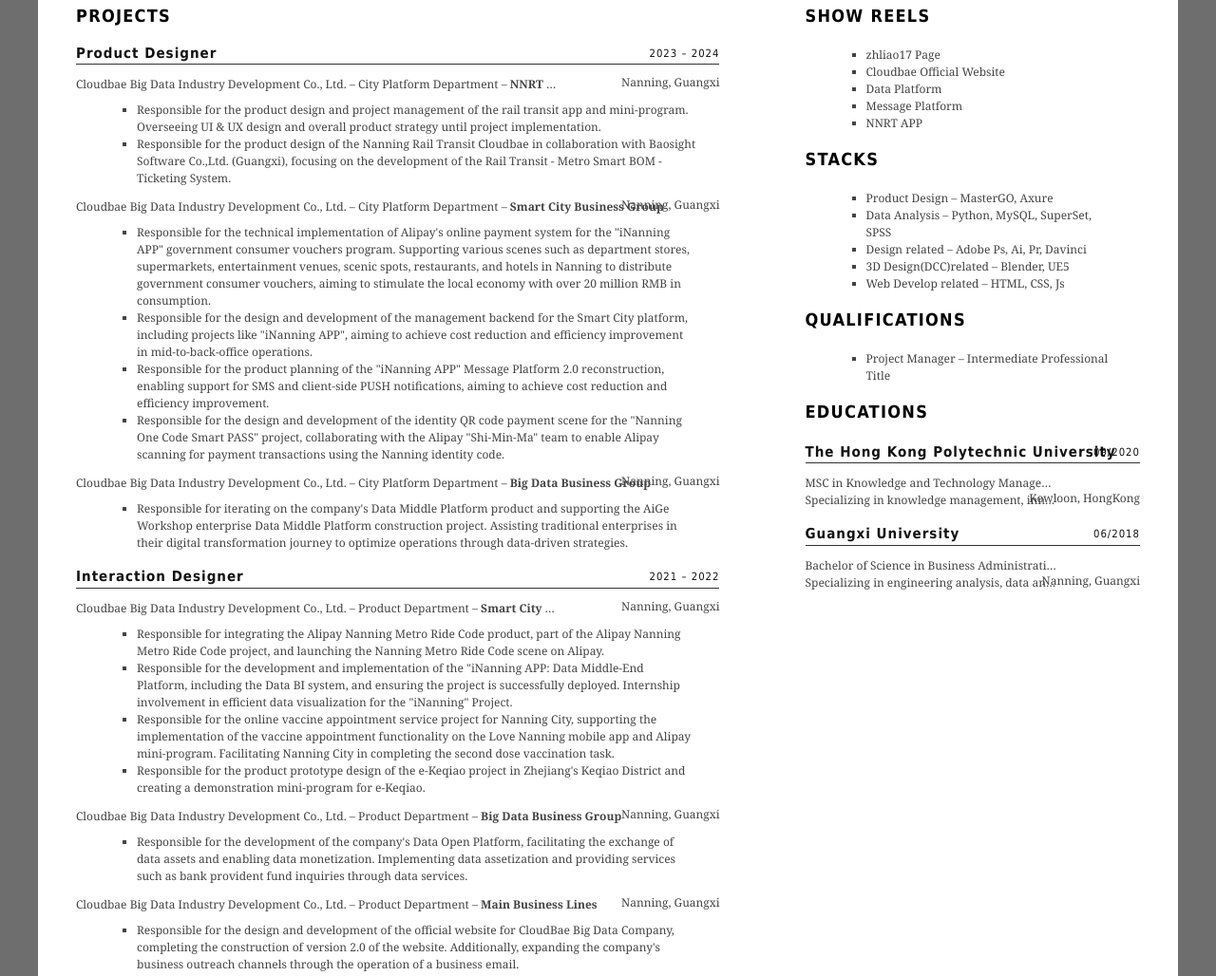
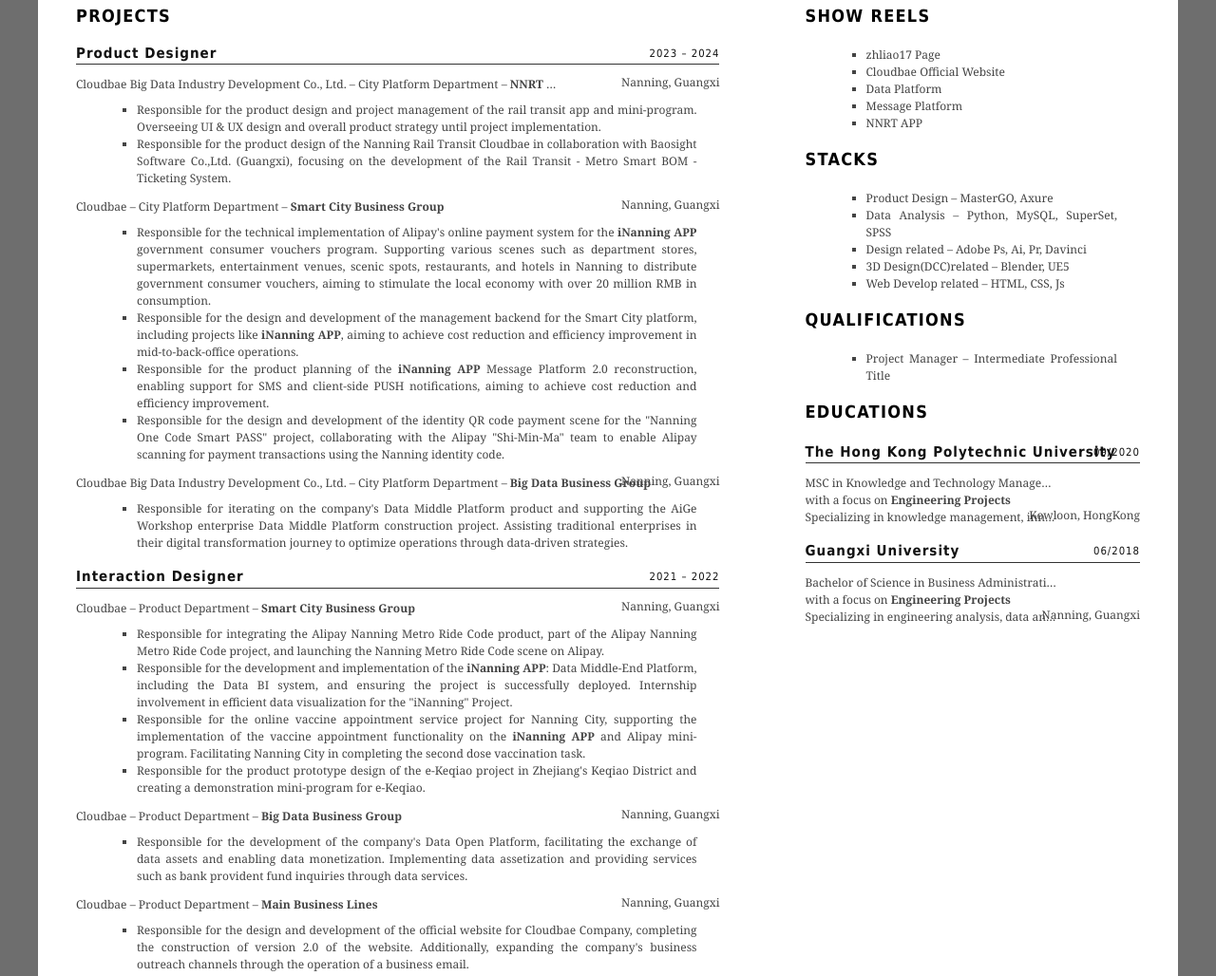
Before and after one commit to zhliao17/zhliao17.github.io, a plain HTML site: page index.html in a window 1280 px wide. Shown: the part 404-1432 px from the top of the page at 95% size. Drawn offline with Linux system fonts and the light colour scheme.

Commit message:
0408 update

```diff
--- a/index.html
+++ b/index.html
@@ -136,6 +136,7 @@
 
         ul li {
             list-style-type: square;
+            text-align: justify;
             position: relative;
         }
 
@@ -468,25 +469,28 @@
 
                         </ul>
                         <p><!-- 业务线条 -->
-                            Cloudbae Big Data Industry Development Co., Ltd. &#8211; City Platform Department &#8211;
+                            Cloudbae &#8211; City Platform Department &#8211;
                             <strong>Smart City Business Group</strong>
                             <b>Nanning, Guangxi</b>
                         </p>
                         <ul>
                             <li>Responsible for the technical implementation of Alipay's online payment system for the
-                                "iNanning APP" government consumer vouchers program. Supporting various scenes such as
+                                <strong>iNanning APP</strong> government consumer vouchers program. Supporting various scenes such as
                                 department
-                                stores, supermarkets, entertainment venues, scenic spots, restaurants, and hotels in Nanning
-                                to distribute government consumer vouchers, aiming to stimulate the local economy with over
+                                stores, supermarkets, entertainment venues, scenic spots, restaurants, and hotels in
+                                Nanning
+                                to distribute government consumer vouchers, aiming to stimulate the local economy with
+                                over
                                 20 million RMB in consumption.</li>
                             <li>Responsible for the design and development of the management backend for the Smart City
-                                platform, including projects like "iNanning APP", aiming to achieve cost reduction and
+                                platform, including projects like <strong>iNanning APP</strong>, aiming to achieve cost reduction and
                                 efficiency improvement in mid-to-back-office operations.</li>
-                            <li>Responsible for the product planning of the "iNanning APP" Message Platform 2.0
+                            <li>Responsible for the product planning of the <strong>iNanning APP</strong> Message Platform 2.0
                                 reconstruction, enabling support for SMS and client-side PUSH notifications, aiming to
                                 achieve cost reduction and efficiency improvement.</li>
                             <li>Responsible for the design and development of the identity QR code payment scene for the
-                                "Nanning One Code Smart PASS" project, collaborating with the Alipay "Shi-Min-Ma" team to
+                                "Nanning One Code Smart PASS" project, collaborating with the Alipay "Shi-Min-Ma" team
+                                to
                                 enable
                                 Alipay scanning for payment transactions using the Nanning identity code.</li>
                         </ul>
@@ -508,7 +512,7 @@
                                 <time datetime="2022-12-31" class="end">2022</time>
                             </span></h3>
                         <p><!-- 业务线条 -->
-                            Cloudbae Big Data Industry Development Co., Ltd. &#8211; Product Department &#8211;
+                            Cloudbae &#8211; Product Department &#8211;
                             <strong>Smart City Business Group</strong>
                             <b>Nanning, Guangxi</b>
                         </p>
@@ -516,20 +520,21 @@
                             <li>Responsible for integrating the Alipay Nanning Metro Ride Code product, part of the
                                 Alipay Nanning Metro Ride Code project, and launching the Nanning Metro Ride Code scene
                                 on Alipay.</li>
-                            <li>Responsible for the development and implementation of the "iNanning APP: Data Middle-End
+                            <li>Responsible for the development and implementation of the <strong>iNanning APP</strong>: Data Middle-End
                                 Platform, including the Data BI system, and ensuring the project is successfully
                                 deployed. Internship involvement in efficient data visualization for the "iNanning"
                                 Project.</li>
                             <li>Responsible for the online vaccine appointment service project for Nanning City,
-                                supporting the implementation of the vaccine appointment functionality on the Love
-                                Nanning mobile app and Alipay mini-program. Facilitating Nanning City in completing the
+                                supporting the implementation of the vaccine appointment functionality on the
+                                <strong>iNanning APP</strong> and Alipay mini-program. Facilitating Nanning City in
+                                completing the
                                 second dose vaccination task.
                             </li>
                             <li>Responsible for the product prototype design of the e-Keqiao project in Zhejiang's
                                 Keqiao District and creating a demonstration mini-program for e-Keqiao.</li>
                         </ul>
                         <p><!-- 业务线条 -->
-                            Cloudbae Big Data Industry Development Co., Ltd. &#8211; Product Department &#8211;
+                            Cloudbae &#8211; Product Department &#8211;
                             <strong>Big Data Business Group</strong>
                             <b>Nanning, Guangxi</b>
                         </p>
@@ -539,13 +544,13 @@
                                 and providing services such as bank provident fund inquiries through data services.</li>
                         </ul>
                         <p><!-- 业务线条 -->
-                            Cloudbae Big Data Industry Development Co., Ltd. &#8211; Product Department &#8211;
+                            Cloudbae &#8211; Product Department &#8211;
                             <strong>Main Business Lines</strong>
                             <b>Nanning, Guangxi</b>
                         </p>
                         <ul>
                             <li><time datetime="2022-06-30"></time>Responsible for the design and development of the
-                                official website for CloudBae Big Data Company, completing the construction of version
+                                official website for Cloudbae Company, completing the construction of version
                                 2.0 of the website. Additionally, expanding the company's business outreach channels
                                 through the operation of a business email.
                             </li>
@@ -612,15 +617,16 @@
                         <h3>The Hong Kong Polytechnic University<span class="time"><time
                                     datetime="2020-09-30">09/2020</time></span></h3>
                         <p>
-                            MSC in Knowledge and Technology Management (with a focus on Engineering Projects)<br />
-
+                            MSC in Knowledge and Technology Management<br />
+                            with a focus on <strong>Engineering Projects</strong><br />
                             Specializing in knowledge management, innovation, data science, and workflow optimization.
                             <b>Kowloon, HongKong</b>
                         </p>
 
                         <h3>Guangxi University <span class="time"><time datetime="2018-06-30">06/2018</time></span></h3>
                         <p>
-                            Bachelor of Science in Business Administration (with a focus on Engineering Projects)<br />
+                            Bachelor of Science in Business Administration<br />
+                            with a focus on <strong>Engineering Projects</strong><br />
                             Specializing in engineering analysis, data analysis, and supply chain management.
                             <b>Nanning, Guangxi</b>
                         </p>
@@ -634,7 +640,8 @@
                     <h3>Contact Me</h3>
                     <p class="adr"><strong>Base: </strong> <a
                             href="https://ditu.amap.com/search?id=B0FFFEFKQM&city=450108&geoobj=108.372874%7C22.763572%7C108.382888%7C22.769699&query_type=IDQ&query=%E4%BA%94%E8%B1%A1%E6%80%BB%E9%83%A8%E5%A4%A7%E5%8E%A6&zoom=17.5"
-                            title="View on Amap" rel="me"><span class="locality">Wuxiang Headquarters Base, Nanning, Guangxi</span></a></p>
+                            title="View on Amap" rel="me"><span class="locality">Wuxiang Headquarters Base, Nanning,
+                                Guangxi</span></a></p>
                     <p class="tel"><strong><span class="type">Phone: </span>:</strong> <a
                             href="callto: +86 189-7898-7817" rel="me">+86 18978987817</a></p>
                     <p class="email"><strong>Email: </strong> <a href="ethan@zhliao17.tech" title="Email Ethan"
```
